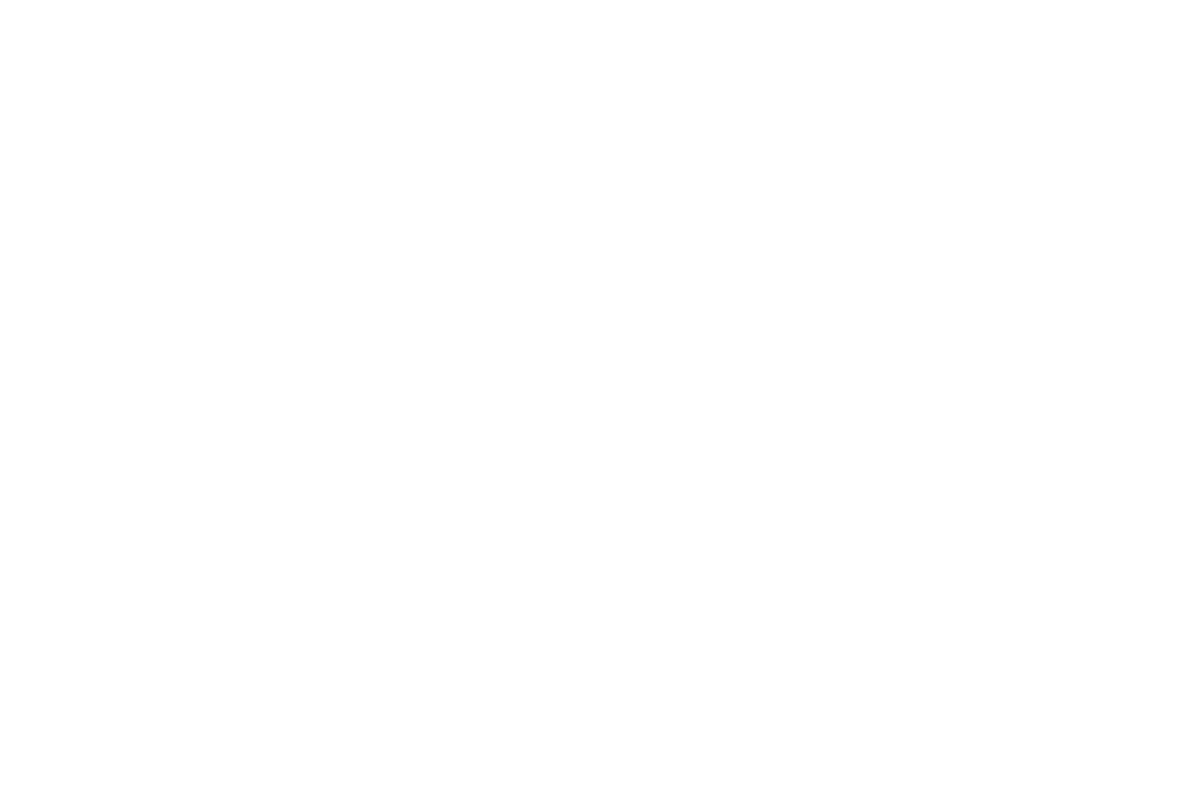
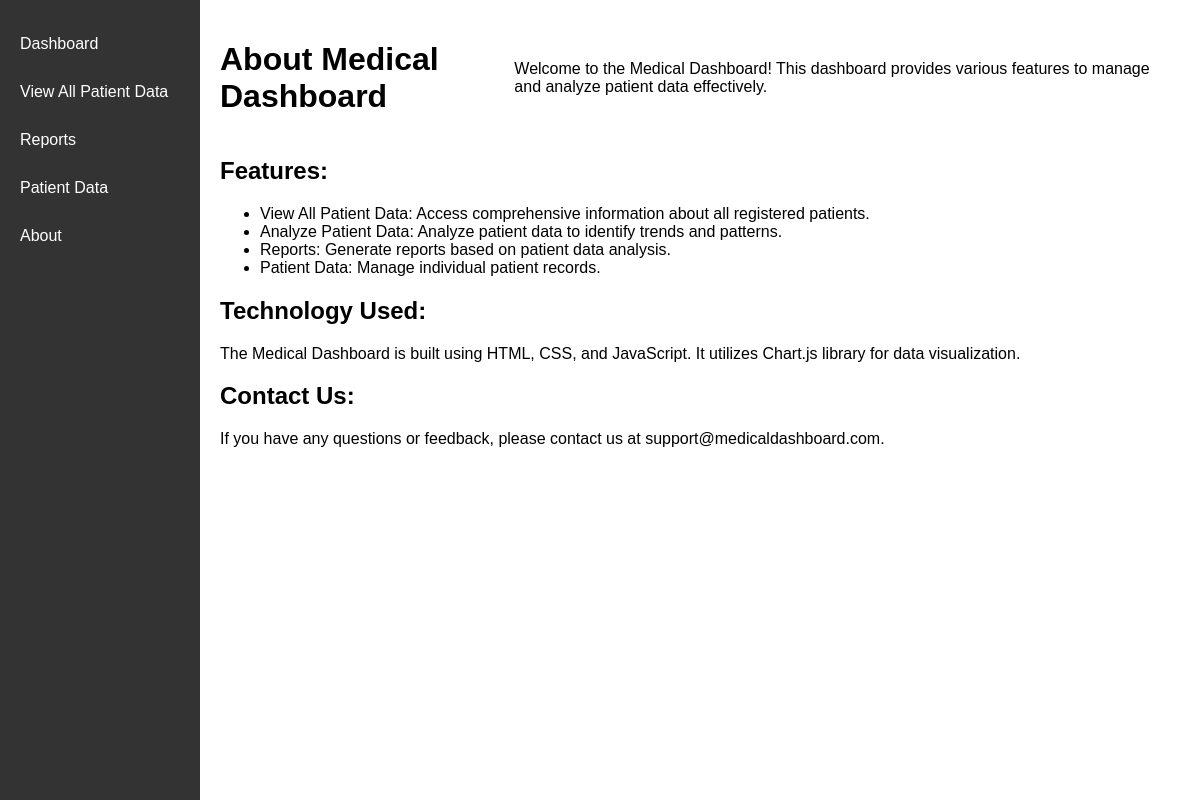
Before and after one commit to DinaMetwalli/Patient-Data-Dashboard, an Electron app: page electron/about.html in a window 1200 px wide. Drawn offline with nearby package versions, Linux system fonts and the light colour scheme.

Commit message:
feat(gui): update about page

```diff
--- a/electron/about.html
+++ b/electron/about.html
@@ -1,10 +1,45 @@
 <!DOCTYPE html>
 <html lang="en">
+
 <head>
     <meta charset="UTF-8">
-    <title>Title</title>
+    <meta name="viewport" content="width=device-width, initial-scale=1.0">
+    <title>About Medical Dashboard</title>
+    <link rel="stylesheet" href="style.css">
 </head>
+
 <body>
+    <div class="sidebar">
+        <a href="index.html">Dashboard</a>
+        <a href="pd-view.html">View All Patient Data</a>
+        <a href="reports.html">Reports</a>
+        <a href="patient-data.html">Patient Data</a>
+        <a href="about.html">About</a>
+    </div>
+    <div>
+        <div class="container">
+            <div class="title-container">
+                <h1>About Medical Dashboard</h1>
+                <p>Welcome to the Medical Dashboard! This dashboard provides various features to manage and analyze
+                    patient data effectively.</p>
+            </div>
+            <div class="about-content">
+                <h2>Features:</h2>
+                <ul>
+                    <li>View All Patient Data: Access comprehensive information about all registered patients.</li>
+                    <li>Analyze Patient Data: Analyze patient data to identify trends and patterns.</li>
+                    <li>Reports: Generate reports based on patient data analysis.</li>
+                    <li>Patient Data: Manage individual patient records.</li>
+                </ul>
+                <h2>Technology Used:</h2>
+                <p>The Medical Dashboard is built using HTML, CSS, and JavaScript. It utilizes Chart.js library for data
+                    visualization.</p>
+                <h2>Contact Us:</h2>
+                <p>If you have any questions or feedback, please contact us at support@medicaldashboard.com.</p>
+            </div>
+        </div>
+    </div>
+    <script src="https://cdnjs.cloudflare.com/ajax/libs/Chart.js/3.7.0/chart.min.js"></script>
+</body>
 
-</body>
 </html>
```
Also changed, not shown: electron/index.html (+1 -4 lines), electron/patient-data.html (+1 -3 lines), electron/pd-view.html (+1 -3 lines), electron/reports.html (+1 -3 lines).
